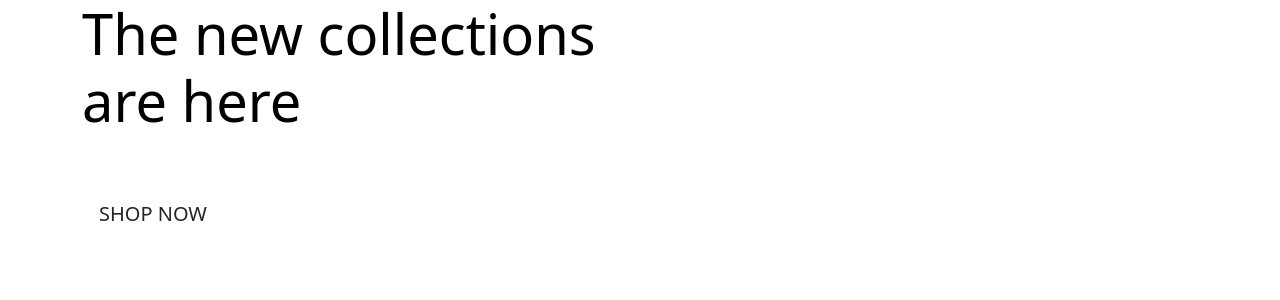
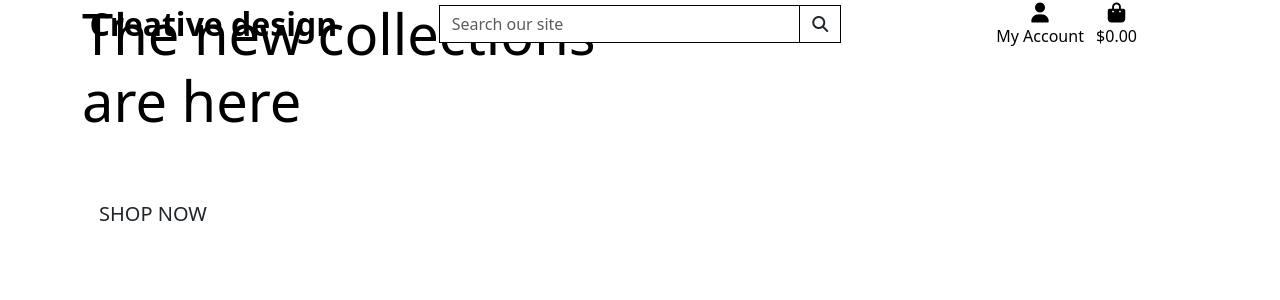
Before and after one commit to ssmerd/creative-design, a Django app: page / in a window 1280 px wide. Shown: the top 300 px of the page. Run offline with Django 3.2, Linux system fonts and the light colour scheme; some libraries are stand-ins or nearby versions.

Commit message:
Added main page header

```diff
--- a/home/templates/home/index.html
+++ b/home/templates/home/index.html
@@ -5,12 +5,11 @@
     <div class="container header-container">
         <div class="row">
             <div class="col"></div>
-        <div>
+        </div>
     </div>
 {% endblock %}
 
 {% block content %}
-
 <div class="container h-100">
     <div class="row h-100">
         <div class="col-7 col-md-6 my-auto">
--- a/templates/base.html
+++ b/templates/base.html
@@ -12,6 +12,7 @@
     {% endblock %}
 
     {% block corecss %}
+
     <link href="https://cdn.jsdelivr.net/npm/bootstrap@5.3.3/dist/css/bootstrap.min.css" rel="stylesheet" integrity="sha384-QWTKZyjpPEjISv5WaRU9OFeRpok6YctnYmDr5pNlyT2bRjXh0JMhjY6hW+ALEwIH" crossorigin="anonymous">
     {% endblock %}
 
@@ -20,6 +21,7 @@
 
 
     {% block corejs %}
+    <script src="https://kit.fontawesome.com/e9c73d7092.js" crossorigin="anonymous"></script>
     <script src="https://cdn.jsdelivr.net/npm/bootstrap@5.3.3/dist/js/bootstrap.bundle.min.js" integrity="sha384-YvpcrYf0tY3lHB60NNkmXc5s9fDVZLESaAA55NDzOxhy9GkcIdslK1eN7N6jIeHz" crossorigin="anonymous"></script>
     <script src="https://cdn.jsdelivr.net/npm/@popperjs/core@2.11.8/dist/umd/popper.min.js" integrity="sha384-I7E8VVD/ismYTF4hNIPjVp/Zjvgyol6VFvRkX/vR+Vc4jQkC+hVqc2pM8ODewa9r" crossorigin="anonymous"></script>
     <script src="https://ajax.googleapis.com/ajax/libs/jquery/3.7.1/jquery.min.js"></script>
@@ -32,7 +34,69 @@
 
 </head>
   <body>
-    <header class="container-fluid fixed-top"></header>
+    <header class="container-fluid fixed-top">
+        <div class="row">
+
+            <div class="col-12 col-lg-4 my-auto py-1 py-lg-0 text-center text-lg-left">
+                <a href="{% url 'home' %}" class="nav-link main-logo-link">
+                    <h2 class="logo-font text-black my-0"><strong>Creative design</strong></h2> </a>
+            </div>
+
+            <div class="col-12 col-lg-4 my-auto py-1 py-lg-0">
+                <form method="GET" action="">
+                    <div class="input-group w-100">
+                        <input class="form-control border border-black rounded-0" type="text" name="q" placeholder="Search our site">
+                        <div class="input-group-append">
+                            <button class="form-control btn btn-black border border-black rounded-0" type="submit">
+                                <span class="icon">
+                                    <i class="fas fa-search"></i>
+                                </span>
+                            </button>
+                        </div>
+                    </div>
+                </form>
+            </div>
+
+            <div class="col-12 col-lg-4 my-auto py-1 py-lg-0">
+                <ul class="list-inline list-unstyled text-center text-lg-right my-0">
+                    <li class="list-inline-item dropdown">
+                        <a class="text-black nav-link" href="#" id="user-options" data-toggle="dropdown" aria-haspopup="true" aria-expanded="false">
+                            <div class="text-center">
+                                <div><i class="fas fa-user fa-lg"></i></div>
+                                <p class="my-0">My Account</p>
+                            </div>
+                        </a>
+                        <div class="dropdown-menu border-0" aria-labelledby="user-options">
+                            {% if request.user.is_authenticated %}
+                                {% if request.user.is_superuser %}
+                                    <a href="{% url 'add_product' %}" class="dropdown-item">Product Management</a>
+                                {% endif %}
+                                <a href="{% url 'profile' %}" class="dropdown-item">My Profile</a>
+                                <a href="{% url 'account_logout' %}" class="dropdown-item">Logout</a>
+                            {% else %}
+                                <a href="{% url 'account_signup' %}" class="dropdown-item">Register</a>
+                                <a href="{% url 'account_login' %}" class="dropdown-item">Login</a>
+                            {% endif %}
+                        </div>
+                    </li>
+                    <li class="list-inline-item">
+                        <a class="{% if grand_total %}text-info font-weight-bold{% else %}text-black{% endif %} nav-link" href="{% url 'view_bag' %}">
+                            <div class="text-center">
+                                <div><i class="fas fa-shopping-bag fa-lg"></i></div>
+                                <p class="my-0">
+                                    {% if grand_total %}
+                                        ${{ grand_total|floatformat:2 }}
+                                    {% else %}
+                                        $0.00
+                                    {% endif %}
+                                </p>
+                            </div>
+                        </a>
+                    </li>
+                </ul>
+            </div>
+        </div>
+    </header>
 
     {% if messages %}
         <div class="message-container">
```
